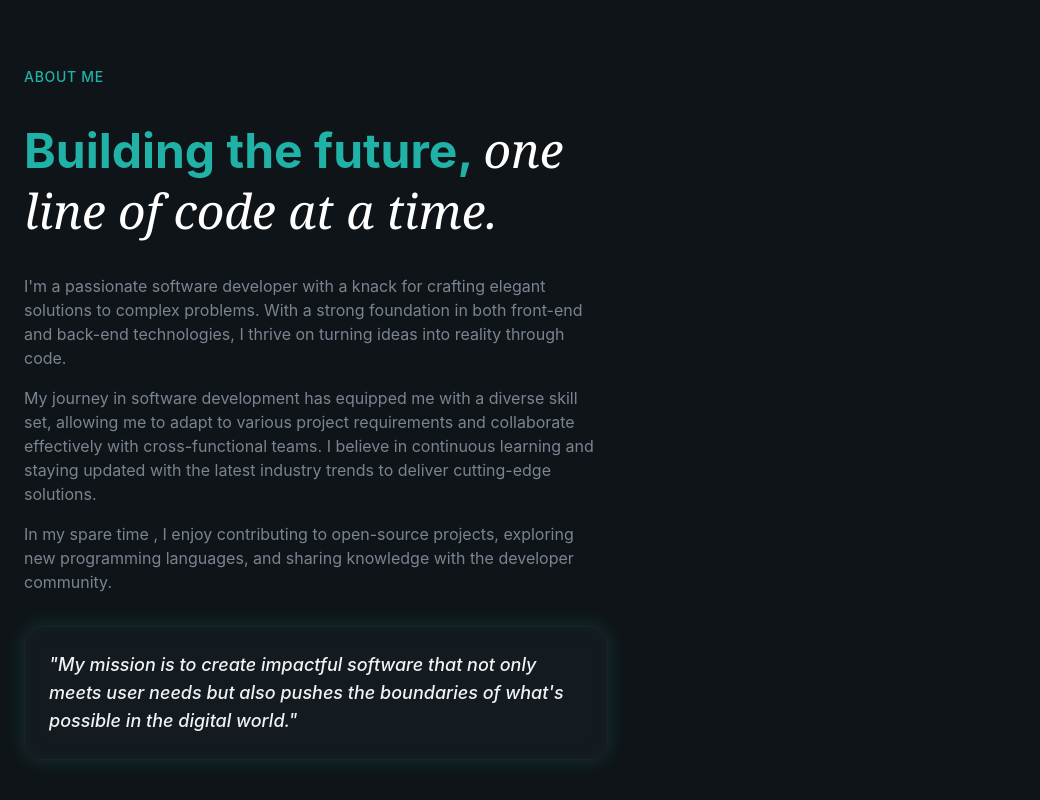
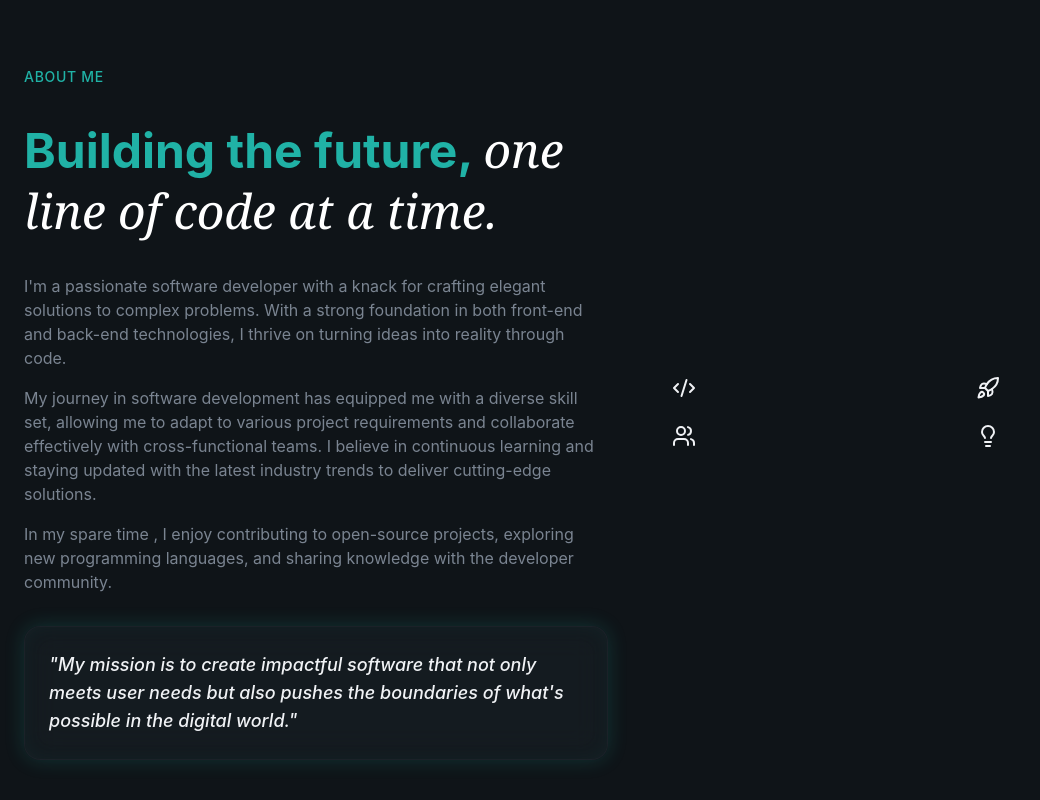
Before and after one commit to eissamonet/SWD-Portfolio, a React (Vite) app: page / in a window 1280 px wide. Shown: the part 1038-1838 px from the top of the page, without its empty margins (0-1040 px from the left). Built offline with nearby package versions, Linux system fonts and the light colour scheme.

Commit message:
hightlight icons added

```diff
--- a/src/sections/About.jsx
+++ b/src/sections/About.jsx
@@ -62,7 +62,15 @@
 
 
           {/* right col hightlights */}
-
+          <div className="grid gap-6 sm:grid-cols-2">
+            {highlights.map((item, index) => (
+              <div>
+                <div>
+                  <item.icon />
+                </div>
+              </div>
+            ))}
+          </div>
         </div>
       </div>
     </section>
```
